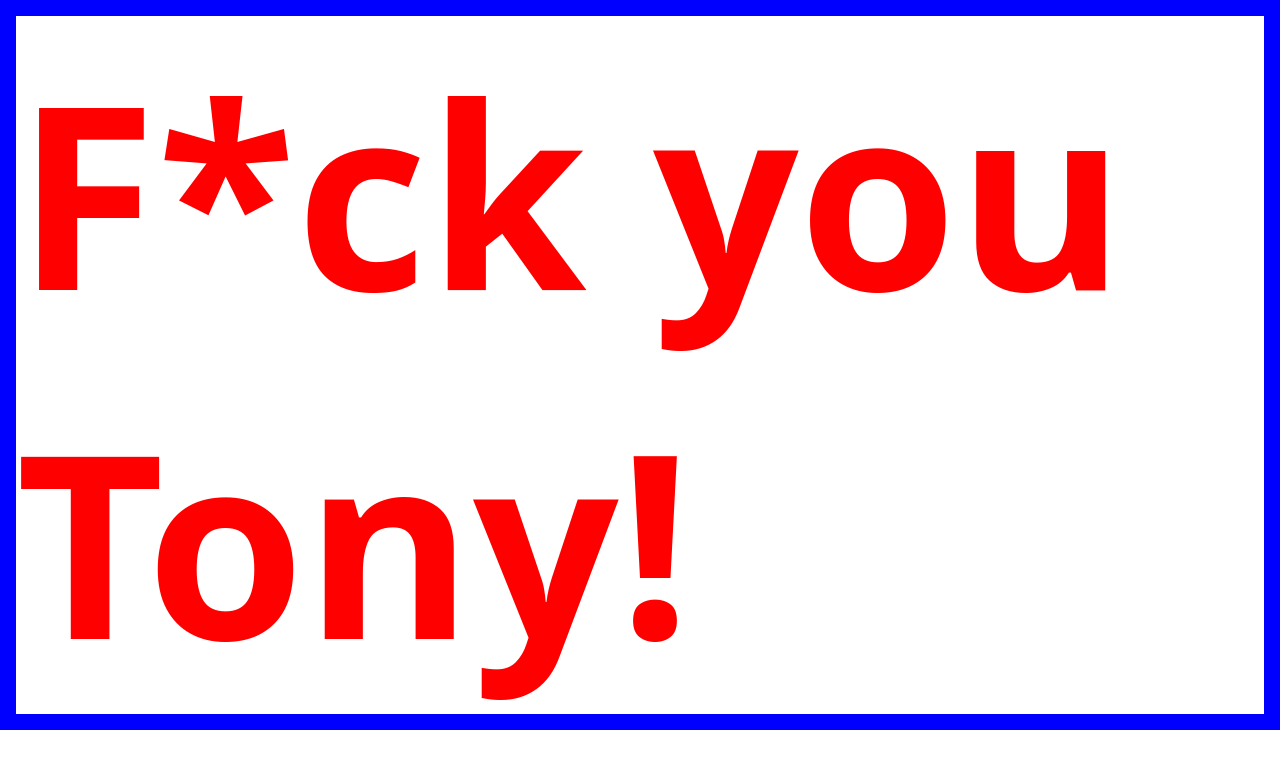
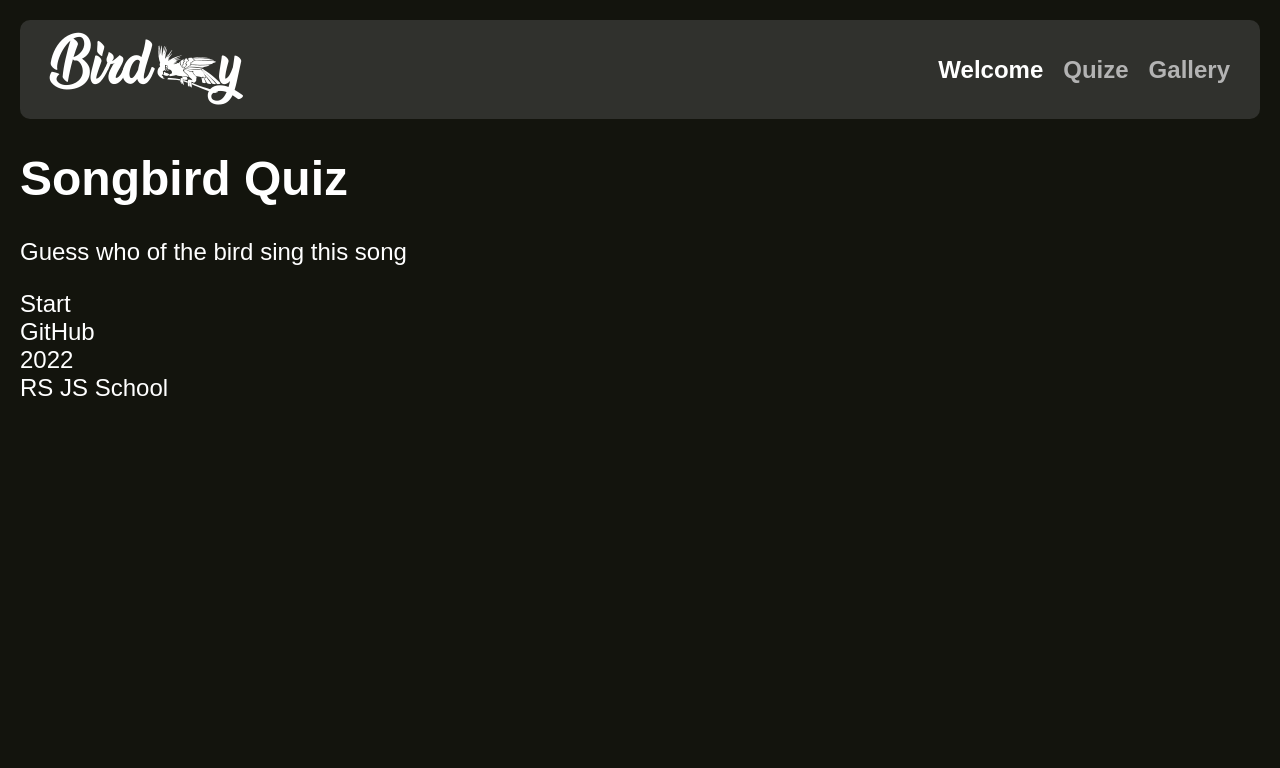
Before and after one commit to teumik/teumik-JSFE2022Q3, a website built with webpack: page Songbird/src/index.html in a window 1280 px wide. Built offline with nearby package versions, Linux system fonts and the light colour scheme.

Commit message:
feat: add header menu and logo

```diff
--- a/Songbird/src/index.html
+++ b/Songbird/src/index.html
@@ -10,7 +10,42 @@
 
 <body>
 
-  <h1>F*ck you Tony!</h1>
+  <div id="app" class="prevent-transition">
+
+    <header class="header">
+      <ul class="menu">
+        <li class="menu__item logo">
+          <a class="menu__link logo__link"
+            href="https://rolling-scopes-school.github.io/teumik-JSFE2022Q3/Songbird/index.html">Bird<span
+              class="logo__parrot">A</span>y</a>
+        </li>
+        <li class="menu__item menu__item_active">
+          <button class="menu__button">Welcome</button>
+        </li>
+        <li class="menu__item ">
+          <button class="menu__button">Quize</button>
+        </li>
+        <li class="menu__item ">
+          <button class="menu__button">Gallery</button>
+        </li>
+      </ul>
+    </header>
+
+    <main>
+      <h1>Songbird Quiz</h1>
+      <p>Guess who of the bird sing this song</p>
+      <button>Start</button>
+    </main>
+
+    <footer>
+      <ul>
+        <li><a href="https://github.com/teumik">GitHub</a></li>
+        <li>2022</li>
+        <li><a href="https://rs.school/js/">RS JS School</a></li>
+      </ul>
+    </footer>
+
+  </div>
 
 </body>
 
--- a/Songbird/src/index.js
+++ b/Songbird/src/index.js
@@ -1,3 +1,9 @@
 import './index.scss';
 
-console.log('F*ck you Tony!');
+const app = document.querySelector('#app');
+
+function allowTransition() {
+  app.classList.remove('prevent-transition');
+}
+
+globalThis.addEventListener('load', allowTransition);
--- a/Songbird/src/index.scss
+++ b/Songbird/src/index.scss
@@ -1,20 +1,25 @@
-* {
-  box-sizing: border-box;
+@import './styles/variables';
+@import './styles/basicStyles';
+@import './styles/fontFaces';
+@import './styles/header';
+@import './styles/logo';
+
+html {
+  @extend %poppinsRegular;
+  font-size: 62.5%;
+  color: $headTextColor;
+  background: $mainBackgroundColor;
 }
 
 body {
-  margin: 0;
-  padding: 0;
+  font-size: 2.4rem;
+  padding: 2rem;
 }
 
-h1 {
-  margin: 0;
-  padding: 0;
-  color: red;
-  border: 1rem solid blue;
+main {
+  min-height: 100%;
 }
 
-body {
-  font-size: 8em;
-  font-family: system-ui, -apple-system, BlinkMacSystemFont, 'Segoe UI', Roboto, Oxygen, Ubuntu, Cantarell, 'Open Sans', 'Helvetica Neue', sans-serif;
+.prevent-transition * {
+  transition: none !important;
 }
--- /dev/null
+++ b/Songbird/src/styles/_basicStyles.scss
@@ -0,0 +1,31 @@
+* {
+  box-sizing: border-box;
+}
+
+body {
+  margin: 0;
+}
+
+button {
+  margin: 0;
+  padding: 0;
+  font-family: inherit;
+  font-weight: inherit;
+  font-size: inherit;
+  color: inherit;
+  border: none;
+  outline: transparent;
+  background-color: transparent;
+  cursor: pointer;
+}
+
+a {
+  color: inherit;
+  text-decoration: none;
+}
+
+ul {
+  margin: 0;
+  padding: 0;
+  list-style: none;
+}
--- /dev/null
+++ b/Songbird/src/styles/_fontFaces.scss
@@ -0,0 +1,49 @@
+@font-face {
+  font-family: 'Poppins', sans-serif;
+  src: url('./assets/font/Poppins-Bold.ttf');
+}
+
+@font-face {
+  font-family: 'Poppins', sans-serif;
+  src: url('./assets/font/Poppins-SemiBold.ttf');
+}
+
+@font-face {
+  font-family: 'Poppins', sans-serif;
+  src: url('./assets/font/Poppins-Regular.ttf');
+}
+
+@font-face {
+  font-family: 'Bird Stencil';
+  src: url('./assets/font/BirdStencil.ttf');
+}
+
+@font-face {
+  font-family: 'Nature';
+  src: url('./assets/font/Nature.ttf');
+}
+
+%poppinsBold {
+  font-family: 'Poppins', sans-serif;
+  font-weight: 700;
+}
+
+%poppinsSemiBold {
+  font-family: 'Poppins', sans-serif;
+  font-weight: 600;
+}
+
+%poppinsRegular {
+  font-family: 'Poppins', sans-serif;
+  font-weight: 400;
+}
+
+%birdStencil {
+  font-family: 'Bird Stencil';
+  font-weight: initial;
+}
+
+%nature {
+  font-family: 'Nature';
+  font-weight: initial;
+}
--- /dev/null
+++ b/Songbird/src/styles/_header.scss
@@ -0,0 +1,56 @@
+@import './variables';
+@import './fontFaces';
+
+$s: 0.5s;
+
+.header {
+  padding: 1.5rem 3rem;
+  background: $blockBackgroundColor;
+  border-radius: 1rem;
+}
+
+.menu {
+  display: flex;
+  justify-content: flex-end;
+  align-items: center;
+  gap: 2rem;
+  @extend %poppinsSemiBold;
+
+  &__item {
+    position: relative;
+    z-index: 10;
+    height: 100%;
+    color: $subTextColor;
+    cursor: pointer;
+    transition: color $s;
+
+    &:not(:first-child)::after {
+      content: '';
+      position: absolute;
+      z-index: -1;
+      left: 50%;
+      bottom: -0.4rem;
+      width: 0;
+      height: 0.2rem;
+      background-color: $accentGreenColor;
+      transform: translate(-50%);
+      transition: width $s;
+    }
+
+    &_active {
+      color: inherit;
+
+      &::after {
+        content: none;
+      }
+    }
+
+    &:hover {
+      color: inherit;
+
+      &::after {
+        width: 60%;
+      }
+    }
+  }
+}
--- /dev/null
+++ b/Songbird/src/styles/_logo.scss
@@ -0,0 +1,47 @@
+@import './variables';
+@import './fontFaces';
+
+
+.logo {
+  margin-right: auto;
+  position: relative;
+  z-index: 10;
+  @extend %nature;
+  font-size: 2em;
+  color: inherit;
+
+  &__parrot {
+    position: relative;
+    top: 0.2em;
+    padding-left: 0.1em;
+    @extend %birdStencil;
+    font-size: inherit;
+    color: inherit;
+    transition: color $s;
+  }
+
+  &::before {
+    content: '';
+    position: absolute;
+    z-index: -1;
+    left: 0;
+    top: -0.1em;
+    width: 0;
+    height: 100%;
+    background: $nationalGeographicColor;
+    border-radius: 0.2rem;
+    opacity: 0;
+    transition: width $s, opacity $s;
+  }
+
+  &:hover {
+    &::before {
+      width: 0.9em;
+      opacity: 1;
+    }
+
+    .logo__parrot {
+      color: $parrotColor;
+    }
+  }
+}
--- /dev/null
+++ b/Songbird/src/styles/_variables.scss
@@ -0,0 +1,10 @@
+$headTextColor: #ffffff;
+$mainTextColor: #d9dad3;
+$subTextColor: #b3b3b3;
+$mainBackgroundColor: #13140d;
+$blockBackgroundColor: #30312d;
+$blockBackgroundColorHover: #363636;
+$accentGreenColor: #bede61;
+$accentOrangeColor: #fec158;
+$nationalGeographicColor: #f4c41a;
+$parrotColor: #f4541a;
--- a/Songbird/webpack.config.js
+++ b/Songbird/webpack.config.js
@@ -29,6 +29,9 @@ module.exports = {
     splitChunks: {
       // chunks: 'all',
     },
+  },
+  experiments: {
+    topLevelAwait: true,
   },
   cache: {
     type: 'filesystem',
```
Also changed, not shown: Songbird/src/assets/font/BirdStencil.ttf (added), Songbird/src/assets/font/Nature.ttf (added), Songbird/src/assets/font/Poppins-Black.ttf (added), Songbird/src/assets/font/Poppins-Bold.ttf (added), Songbird/src/assets/font/Poppins-ExtraBold.ttf (added), Songbird/src/assets/font/Poppins-Light.ttf (added), Songbird/src/assets/font/Poppins-Medium.ttf (added), Songbird/src/assets/font/Poppins-Regular.ttf (added), Songbird/src/assets/font/Poppins-SemiBold.ttf (added), 2 other files.
